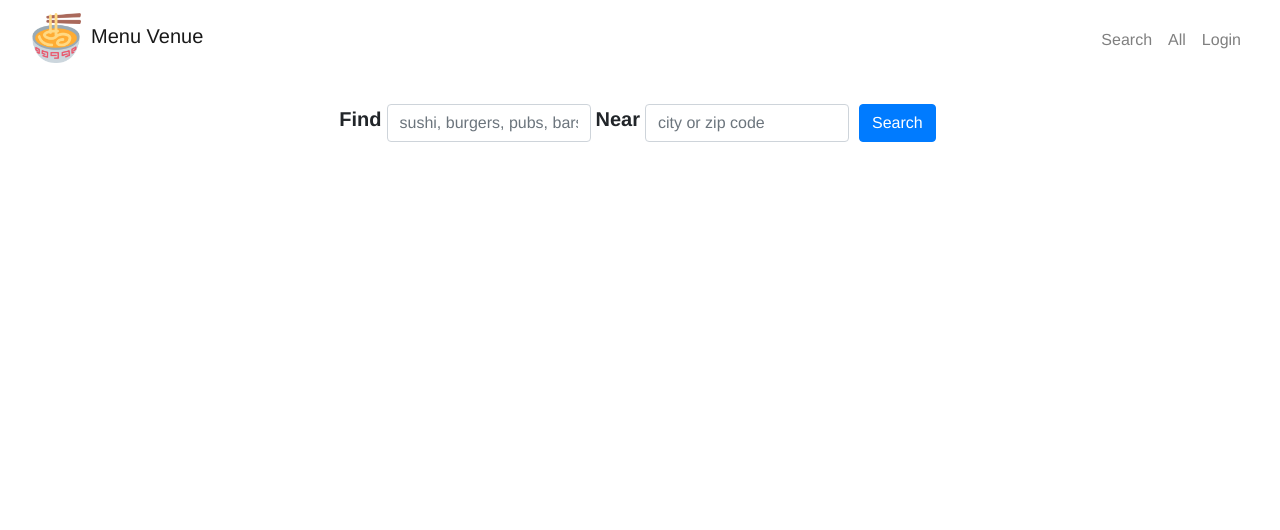
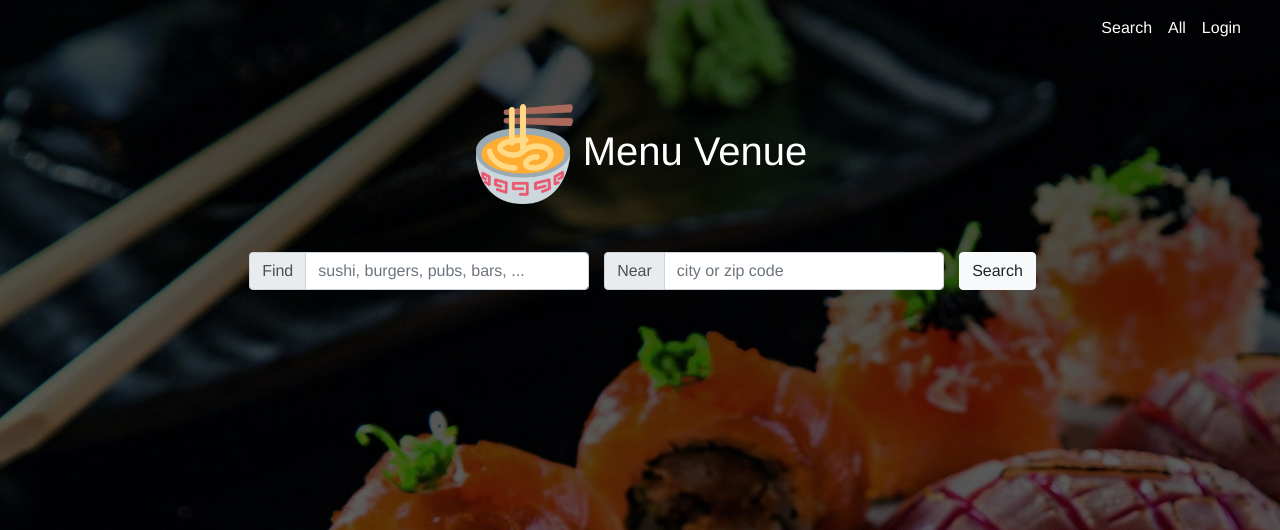
Before and after one commit to ryjonespdx/menu-venue, a Node server app: page / in a window 1280 px wide. Shown: the top 530 px of the page. Run offline with Node 20, Linux system fonts and the light colour scheme; some libraries are stand-ins or nearby versions.

Commit message:
Landing page looking pretty nice

```diff
--- a/public/css/style.css
+++ b/public/css/style.css
@@ -67,7 +67,37 @@ div.menu-item {
   text-align: center;
 }
 
-.main_searchbar > label {
+/*
+ *
+ * Landing page (index.pug) code below
+ *
+ */
+.index-page-body {
+  /* color: white; */
+  color: white;
+  background: linear-gradient(rgba(0, 0, 0, 0.75), rgba(0, 0, 0, 0.5)),
+    url("/image/background/bg-sushi.jpg");
+  background-size: 1920px 1080px;
+}
+
+.nav-link {
+  color: white !important;
+}
+
+.index-brand {
+  font-size: 40px;
+}
+
+.main-searchbar-form {
+  /* justify-content: space-between; */
+}
+
+.main-searchbar-content > label {
   font-size: 20px;
   font-weight: bold;
 }
+
+.main-searchbar-item {
+  margin-left: 5px;
+  max-width: 350px;
+}
--- a/views/index.pug
+++ b/views/index.pug
@@ -13,15 +13,11 @@ html(lang='en')
     body(class="index-page-body")
         //- Bootstrap navbar from https://getbootstrap.com/docs/4.0/components/navbar/
         div(class='container-fluid')
-            nav(class='navbar navbar-expand-sm navbar-light')
-                a(class='navbar-brand' href='/')
-                    //- favicon from https://favicon.io/emoji-favicons/steaming-bowl/
-                    img(src="/image/favicon.png" alt="menu venue icon" width="50" height="50" class="d-inline-block align-left" style="margin-right: 10px")
-                    p(style="display: inline-block") Menu Venue
+            nav(class='navbar navbar-expand-sm navbar-dark')
                 button(class="navbar-toggler" type="button" data-toggle="collapse" data-target="#navbarSupportedContent" aria-controls="navbarSupportedContent" aria-expanded="false" aria-label="Toggle navigation")
                    span(class="navbar-toggler-icon")
                 div(class='collapse navbar-collapse' id='navbarSupportedContent')
-                    ul(class='navbar-nav ml-auto')
+                    ul(class='navbar-nav ml-auto index-navbar')
                         li(class='nav-item')
                             a(class='nav-link' href='/') Search
                                 span(class="sr-only") (current)
@@ -39,17 +35,26 @@ html(lang='en')
 
             div(class='container-fluid')
                 br
-                block content
-
-block content
-    fieldset
-        form(method='POST' action='' class="form-horizontal")
-            div(class="form-row flex-nowrap justify-content-md-center align-items-center main_searchbar")
-                label(for='name') Find
-                div(class="col-xs-5")
-                        input.form-control(type='text' aria-label="search" placeholder='sushi, burgers, pubs, bars, ...' name='search' value=(undefined===restaurant ? '' : restaurant.name) )
-                label(for='location') Near
-                div(class="col-xs-5")
-                        input.form-control(type='text' aria-label="search" placeholder='city or zip code' name='location' value=(undefined===restaurant ? '' : restaurant.name) )
-                div(class="col-xs-2")
-                    button.btn.btn-primary.btn-success-outline(type='submit' value='Find Restaurants') Search
+                br
+                div(class='container text-center index-brand')
+                    a(class="container text-center")
+                        //- favicon from https://favicon.io/emoji-favicons/steaming-bowl/
+                        img(src="/image/favicon.png" alt="menu venue icon" width="100" height="100" class="d-inline-block align-left" style="margin-right: 10px")
+                        p(style="display: inline-block") Menu Venue
+                br
+                br
+                fieldset
+                    form(method='POST' action='' class="form-horizontal main-searchbar-form")
+                        div(class="form-row flex-nowrap justify-content-md-center align-items-center main-searchbar-content")
+                            label(class="sr-only" for='name') Find
+                            div(class="col-xs-5 input-group main-searchbar-item main-searchbar-find")
+                                    div(class="input-group-prepend")
+                                        div(class="input-group-text") Find
+                                    input.form-control(type='text' aria-label="search" placeholder='sushi, burgers, pubs, bars, ...' name='search' value=(undefined===restaurant ? '' : restaurant.name) )
+                            label(class="sr-only" for='location') Near
+                            div(class="col-xs-5 input-group main-searchbar-item main-searchbar-near")
+                                    div(class="input-group-prepend")
+                                        div(class="input-group-text") Near
+                                    input.form-control(type='text' aria-label="search" placeholder='city or zip code' name='location' value=(undefined===restaurant ? '' : restaurant.name) )
+                            div(class="col-xs-2 main-searchbar-item main-searchbar-btn")
+                                button.btn.btn-light.btn-success-outline(type='submit' value='Find Restaurants') Search
```
Also changed, not shown: public/image/background/bg-sushi-2.jpg (added), public/image/background/bg-sushi.jpg (added), 1 other file.
